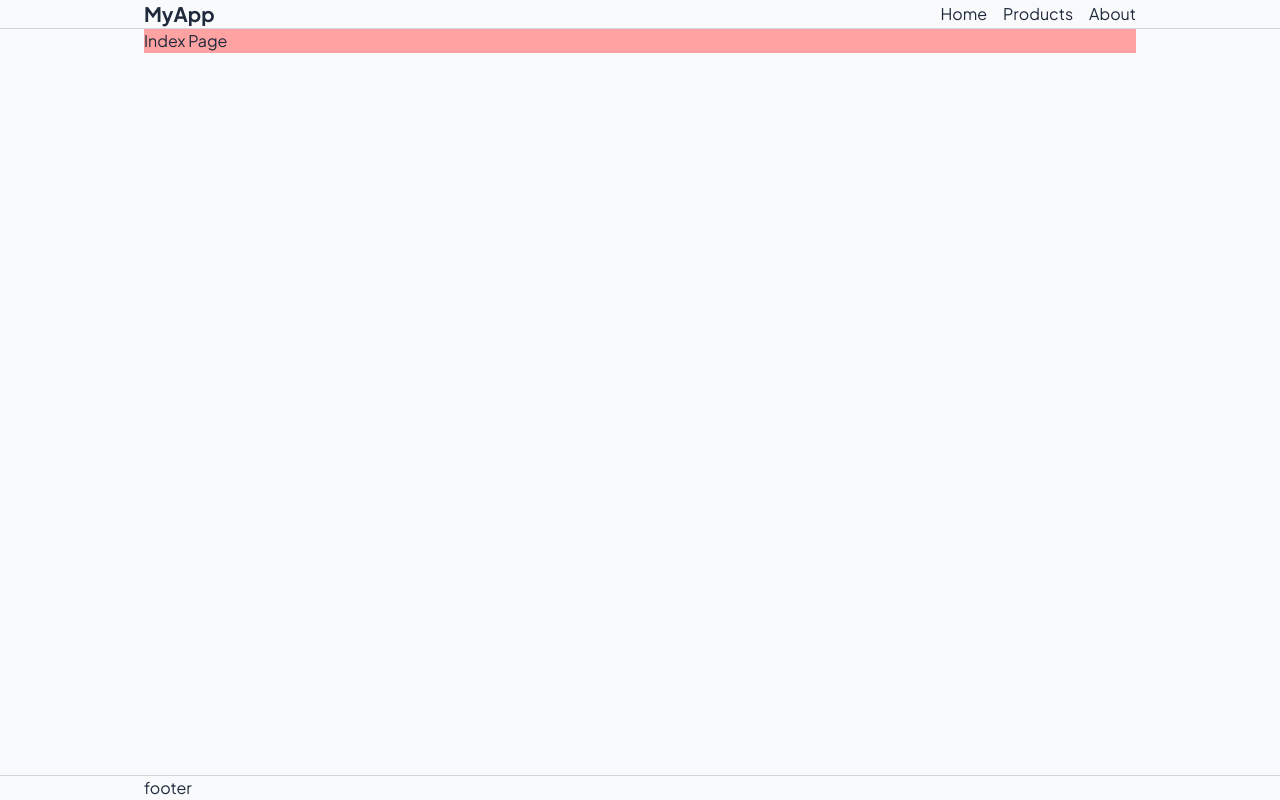
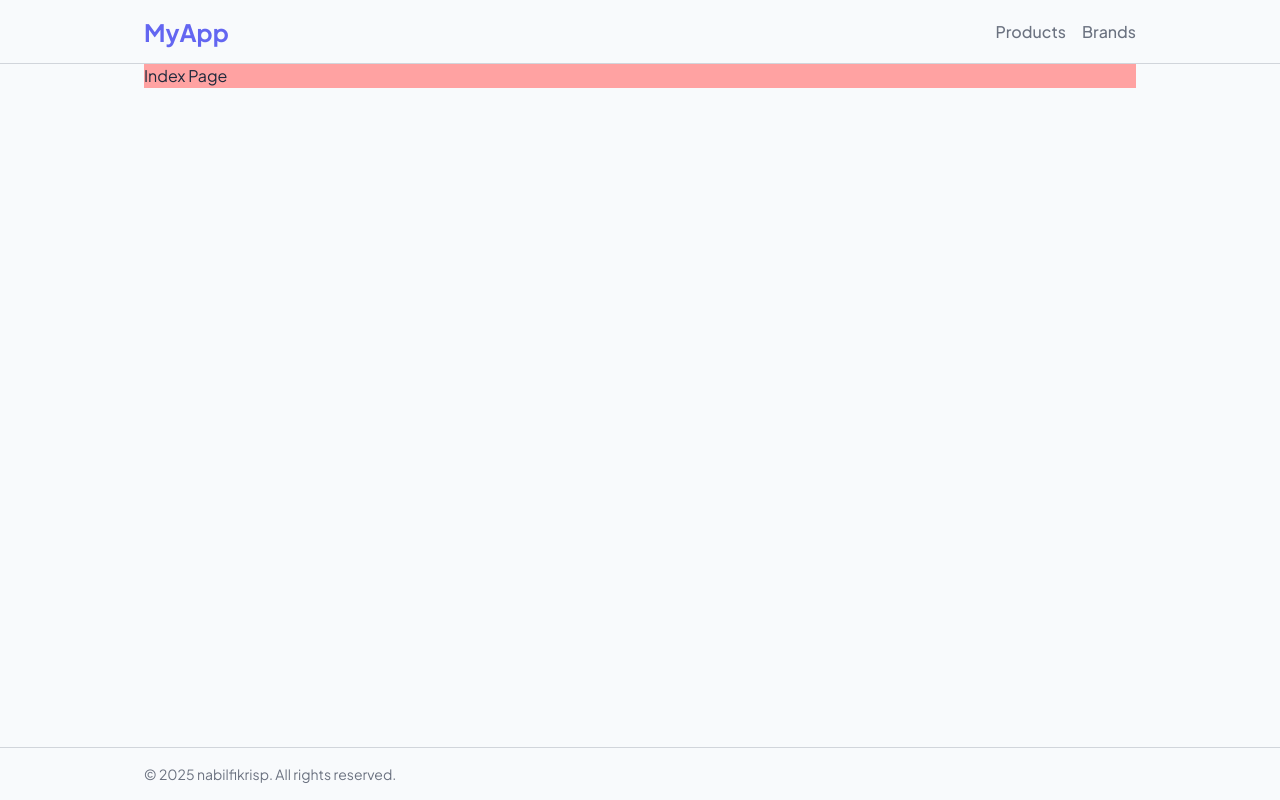
Before and after one commit to nabilfikrisp/react-tanstack-query, a React (Vite) app: page / in a window 1280 px wide. Built offline with nearby package versions, Linux system fonts and the light colour scheme; no server answers.

Commit message:
feat: add simple navbar and footer

```diff
--- a/package.json
+++ b/package.json
@@ -10,6 +10,7 @@
     "preview": "vite preview"
   },
   "dependencies": {
+    "@radix-ui/react-dialog": "^1.1.15",
     "@radix-ui/react-slot": "^1.2.3",
     "@tailwindcss/vite": "^4.1.13",
     "@tanstack/react-query": "^5.87.1",
--- a/src/components/footer.tsx
+++ b/src/components/footer.tsx
@@ -1,7 +1,11 @@
 export function Footer() {
   return (
-    <footer className="w-full border-t">
-      <div className="app-container">footer</div>
+    <footer className="text-muted-foreground border-border w-full border-t py-4">
+      <div className="app-container">
+        <p className="text-sm">
+          &copy; 2025 nabilfikrisp. All rights reserved.
+        </p>
+      </div>
     </footer>
   );
 }
--- a/src/components/layout.tsx
+++ b/src/components/layout.tsx
@@ -4,7 +4,7 @@
 
 export function Layout() {
   return (
-    <div className="flex min-h-screen flex-col">
+    <div className="flex min-h-screen flex-col antialiased">
       <Navbar />
       <main className="flex flex-1 flex-col">
         <Outlet />
--- a/src/components/navbar.tsx
+++ b/src/components/navbar.tsx
@@ -1,13 +1,32 @@
+import { Link, NavLink } from "react-router";
+
 export function Navbar() {
   return (
-    <header className="w-full border-b">
-      <div className="app-container flex items-center">
-        <div className="text-xl font-bold">MyApp</div>
+    <header className="sticky top-0 h-16 w-full border-b">
+      <div className="app-container flex h-full items-center">
+        <Link to="/">
+          <div className="text-primary hover:text-primary/80 text-2xl font-bold">
+            MyApp
+          </div>
+        </Link>
 
-        <nav className="ml-auto space-x-4">
-          <a href="/">Home</a>
-          <a href="/products">Products</a>
-          <a href="/about">About</a>
+        <nav className="text-muted-foreground ml-auto space-x-4 font-medium">
+          <NavLink
+            to="/products"
+            className={({ isActive }) =>
+              isActive ? "text-primary font-semibold" : "hover:text-primary/80"
+            }
+          >
+            Products
+          </NavLink>
+          <NavLink
+            to="/brands"
+            className={({ isActive }) =>
+              isActive ? "text-primary font-semibold" : "hover:text-primary/80"
+            }
+          >
+            Brands
+          </NavLink>
         </nav>
       </div>
     </header>
--- /dev/null
+++ b/src/components/ui/sheet.tsx
@@ -0,0 +1,137 @@
+import * as React from "react"
+import * as SheetPrimitive from "@radix-ui/react-dialog"
+import { XIcon } from "lucide-react"
+
+import { cn } from "@/lib/utils"
+
+function Sheet({ ...props }: React.ComponentProps<typeof SheetPrimitive.Root>) {
+  return <SheetPrimitive.Root data-slot="sheet" {...props} />
+}
+
+function SheetTrigger({
+  ...props
+}: React.ComponentProps<typeof SheetPrimitive.Trigger>) {
+  return <SheetPrimitive.Trigger data-slot="sheet-trigger" {...props} />
+}
+
+function SheetClose({
+  ...props
+}: React.ComponentProps<typeof SheetPrimitive.Close>) {
+  return <SheetPrimitive.Close data-slot="sheet-close" {...props} />
+}
+
+function SheetPortal({
+  ...props
+}: React.ComponentProps<typeof SheetPrimitive.Portal>) {
+  return <SheetPrimitive.Portal data-slot="sheet-portal" {...props} />
+}
+
+function SheetOverlay({
+  className,
+  ...props
+}: React.ComponentProps<typeof SheetPrimitive.Overlay>) {
+  return (
+    <SheetPrimitive.Overlay
+      data-slot="sheet-overlay"
+      className={cn(
+        "data-[state=open]:animate-in data-[state=closed]:animate-out data-[state=closed]:fade-out-0 data-[state=open]:fade-in-0 fixed inset-0 z-50 bg-black/50",
+        className
+      )}
+      {...props}
+    />
+  )
+}
+
+function SheetContent({
+  className,
+  children,
+  side = "right",
+  ...props
+}: React.ComponentProps<typeof SheetPrimitive.Content> & {
+  side?: "top" | "right" | "bottom" | "left"
+}) {
+  return (
+    <SheetPortal>
+      <SheetOverlay />
+      <SheetPrimitive.Content
+        data-slot="sheet-content"
+        className={cn(
+          "bg-background data-[state=open]:animate-in data-[state=closed]:animate-out fixed z-50 flex flex-col gap-4 shadow-lg transition ease-in-out data-[state=closed]:duration-300 data-[state=open]:duration-500",
+          side === "right" &&
+            "data-[state=closed]:slide-out-to-right data-[state=open]:slide-in-from-right inset-y-0 right-0 h-full w-3/4 border-l sm:max-w-sm",
+          side === "left" &&
+            "data-[state=closed]:slide-out-to-left data-[state=open]:slide-in-from-left inset-y-0 left-0 h-full w-3/4 border-r sm:max-w-sm",
+          side === "top" &&
+            "data-[state=closed]:slide-out-to-top data-[state=open]:slide-in-from-top inset-x-0 top-0 h-auto border-b",
+          side === "bottom" &&
+            "data-[state=closed]:slide-out-to-bottom data-[state=open]:slide-in-from-bottom inset-x-0 bottom-0 h-auto border-t",
+          className
+        )}
+        {...props}
+      >
+        {children}
+        <SheetPrimitive.Close className="ring-offset-background focus:ring-ring data-[state=open]:bg-secondary absolute top-4 right-4 rounded-xs opacity-70 transition-opacity hover:opacity-100 focus:ring-2 focus:ring-offset-2 focus:outline-hidden disabled:pointer-events-none">
+          <XIcon className="size-4" />
+          <span className="sr-only">Close</span>
+        </SheetPrimitive.Close>
+      </SheetPrimitive.Content>
+    </SheetPortal>
+  )
+}
+
+function SheetHeader({ className, ...props }: React.ComponentProps<"div">) {
+  return (
+    <div
+      data-slot="sheet-header"
+      className={cn("flex flex-col gap-1.5 p-4", className)}
+      {...props}
+    />
+  )
+}
+
+function SheetFooter({ className, ...props }: React.ComponentProps<"div">) {
+  return (
+    <div
+      data-slot="sheet-footer"
+      className={cn("mt-auto flex flex-col gap-2 p-4", className)}
+      {...props}
+    />
+  )
+}
+
+function SheetTitle({
+  className,
+  ...props
+}: React.ComponentProps<typeof SheetPrimitive.Title>) {
+  return (
+    <SheetPrimitive.Title
+      data-slot="sheet-title"
+      className={cn("text-foreground font-semibold", className)}
+      {...props}
+    />
+  )
+}
+
+function SheetDescription({
+  className,
+  ...props
+}: React.ComponentProps<typeof SheetPrimitive.Description>) {
+  return (
+    <SheetPrimitive.Description
+      data-slot="sheet-description"
+      className={cn("text-muted-foreground text-sm", className)}
+      {...props}
+    />
+  )
+}
+
+export {
+  Sheet,
+  SheetTrigger,
+  SheetClose,
+  SheetContent,
+  SheetHeader,
+  SheetFooter,
+  SheetTitle,
+  SheetDescription,
+}
```
Also changed, not shown: 1 other file (tests, documents, lock files or other folders).
